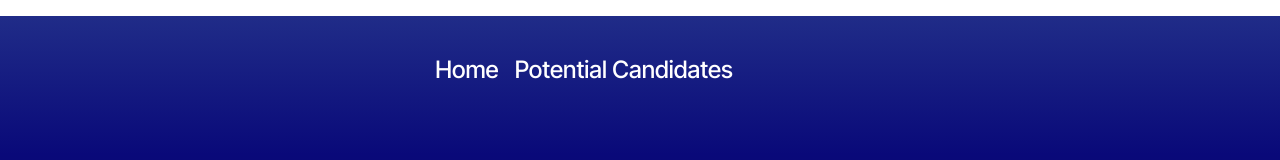
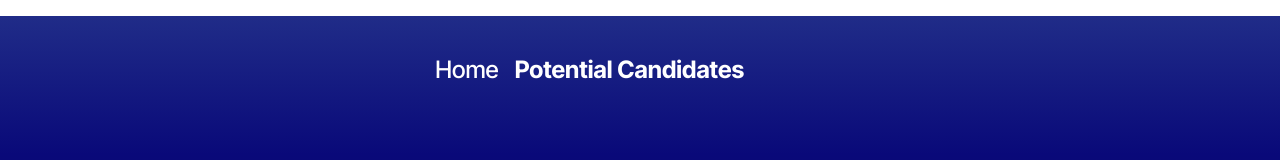
Before and after one commit to keatongreer/Candidate-Search, a React (Vite) app: page /SavedCandidates in a window 1280 px wide. Shown: the top 160 px of the page. Built offline with nearby package versions, Linux system fonts and the light colour scheme.

Commit message:
Fixed nav component

```diff
--- a/src/components/Nav.tsx
+++ b/src/components/Nav.tsx
@@ -20,9 +20,11 @@
         <li className="nav-item">
           <h2>
             <Link
-              to="/PotentialCandidates"
+              to="/SavedCandidates"
               className={
-                currentPage === "/WatchList" ? "nav-link active" : "nav-link"
+                currentPage === "/SavedCandidates"
+                  ? "nav-link active"
+                  : "nav-link"
               }
             >
               Potential Candidates
```
